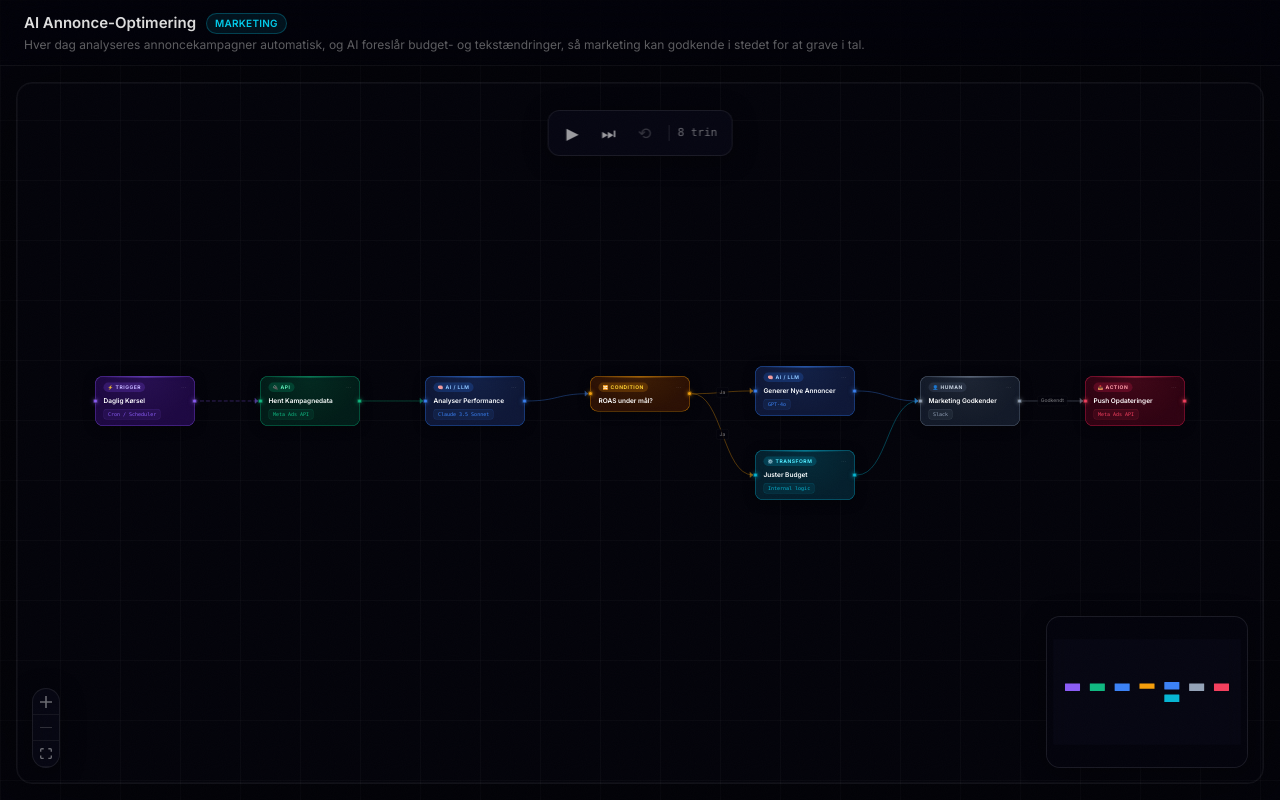
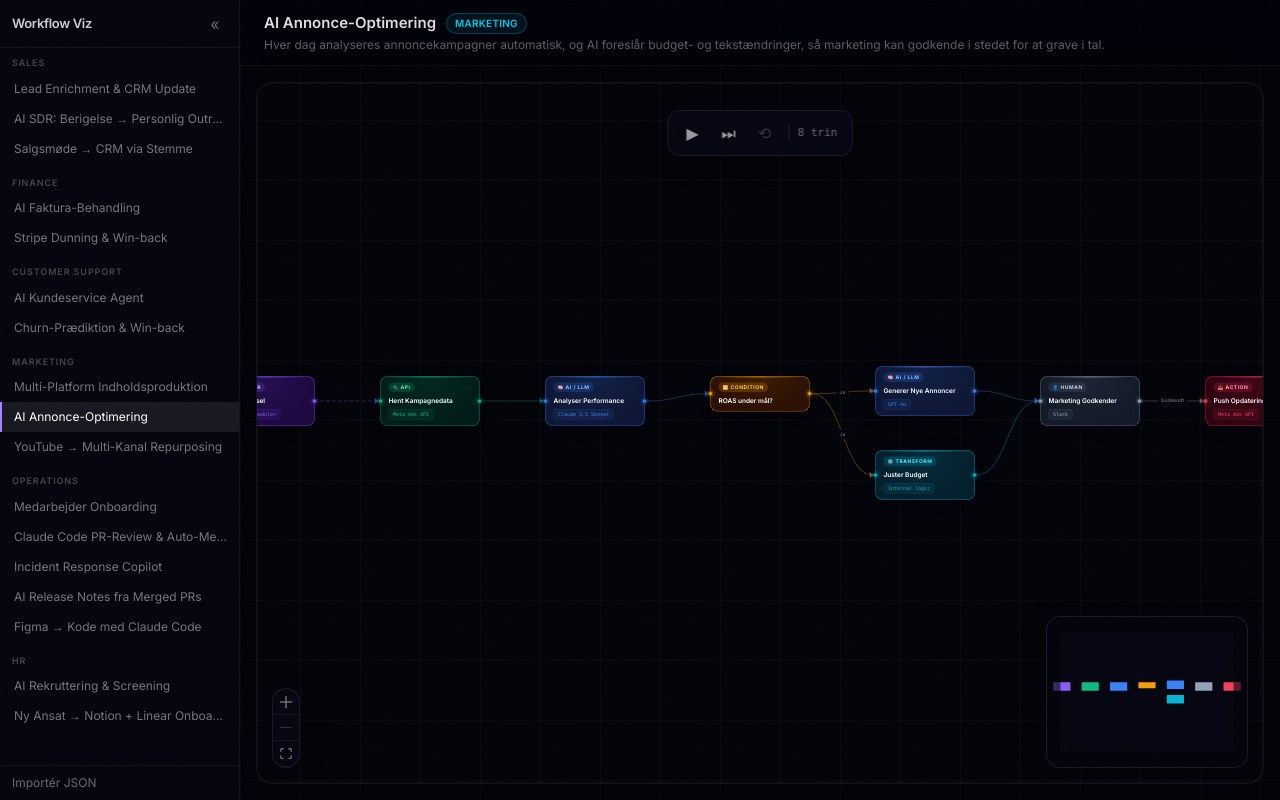
Before and after one commit to Landsvig1/workflow-viz, a Next.js app: page /workflow/ad-optimization in a window 1280 px wide. Built offline with nearby package versions, Linux system fonts and the light colour scheme.

Commit message:
refactor: add app-shell layout and collapsible workflow rail

```diff
--- /dev/null
+++ b/src/app/(app)/layout.tsx
@@ -0,0 +1,21 @@
+import { workflows, FEATURED_WORKFLOW_ID } from "@/data";
+import { Rail, type RailItem } from "@/components/Rail";
+
+export default function AppLayout({
+  children,
+}: {
+  children: React.ReactNode;
+}) {
+  const items: RailItem[] = workflows.map((w) => ({
+    id: w.id,
+    title: w.title,
+    category: w.category,
+  }));
+
+  return (
+    <div className="h-screen flex bg-[#03030a] bg-grid overflow-hidden">
+      <Rail items={items} featuredId={FEATURED_WORKFLOW_ID} />
+      <main className="flex-1 min-w-0 overflow-auto">{children}</main>
+    </div>
+  );
+}
--- a/src/app/workflow/[id]/WorkflowDetailClient.tsx
+++ b/src/app/(app)/workflow/[id]/WorkflowDetailClient.tsx
@@ -9,7 +9,7 @@ interface WorkflowDetailClientProps {
 
 export function WorkflowDetailClient({ workflow }: WorkflowDetailClientProps) {
   return (
-    <div className="h-screen bg-[#03030a] bg-grid">
+    <div className="h-full">
       <WorkflowStage workflow={workflow} />
     </div>
   );
--- /dev/null
+++ b/src/components/Rail.tsx
@@ -0,0 +1,142 @@
+"use client";
+
+import { useEffect, useState } from "react";
+import Link from "next/link";
+import { usePathname } from "next/navigation";
+import type { WorkflowCategory } from "@/types/workflow";
+import { CATEGORY_LABELS } from "@/lib/node-config";
+import clsx from "clsx";
+
+export interface RailItem {
+  id: string;
+  title: string;
+  category: WorkflowCategory;
+}
+
+const STORAGE_KEY = "wv-rail-collapsed";
+
+function groupByCategory(items: RailItem[]) {
+  const groups: { category: WorkflowCategory; items: RailItem[] }[] = [];
+  for (const item of items) {
+    let g = groups.find((x) => x.category === item.category);
+    if (!g) {
+      g = { category: item.category, items: [] };
+      groups.push(g);
+    }
+    g.items.push(item);
+  }
+  return groups;
+}
+
+/**
+ * Slim, collapsible navigation rail. The only way to move between workflows.
+ * Active item is derived from the URL (treating "/" as the featured workflow).
+ * Collapse state is persisted to localStorage, read after mount to avoid a
+ * hydration mismatch (default expanded on both server and first client render).
+ */
+export function Rail({
+  items,
+  featuredId,
+}: {
+  items: RailItem[];
+  featuredId: string;
+}) {
+  const pathname = usePathname();
+  const [collapsed, setCollapsed] = useState(false);
+
+  useEffect(() => {
+    try {
+      if (localStorage.getItem(STORAGE_KEY) === "1") setCollapsed(true);
+    } catch {
+      /* ignore */
+    }
+  }, []);
+
+  function toggle() {
+    setCollapsed((c) => {
+      const next = !c;
+      try {
+        localStorage.setItem(STORAGE_KEY, next ? "1" : "0");
+      } catch {
+        /* ignore */
+      }
+      return next;
+    });
+  }
+
+  const match = pathname?.match(/^\/workflow\/(.+)$/);
+  const activeId = match ? match[1] : pathname === "/" ? featuredId : null;
+  const groups = groupByCategory(items);
+
+  return (
+    <aside
+      className={clsx(
+        "shrink-0 h-full border-r border-white/6 bg-[#050510]/80 backdrop-blur-xl flex flex-col transition-[width] duration-200",
+        collapsed ? "w-12" : "w-60"
+      )}
+    >
+      <div className="flex items-center justify-between h-12 px-3 border-b border-white/6 shrink-0">
+        {!collapsed && (
+          <Link
+            href="/"
+            className="text-white/80 font-semibold text-[13px] tracking-tight truncate"
+          >
+            Workflow Viz
+          </Link>
+        )}
+        <button
+          onClick={toggle}
+          aria-label={collapsed ? "Udvid menu" : "Skjul menu"}
+          className="text-white/40 hover:text-white/80 transition-colors w-6 h-6 rounded-md hover:bg-white/8 shrink-0"
+        >
+          {collapsed ? "»" : "«"}
+        </button>
+      </div>
+
+      {!collapsed && (
+        <nav className="flex-1 overflow-y-auto py-2">
+          {groups.map((g) => (
+            <div key={g.category} className="mb-3">
+              <p className="px-3 mb-1 text-[9px] uppercase tracking-widest text-white/25 font-semibold">
+                {CATEGORY_LABELS[g.category]}
+              </p>
+              {g.items.map((item) => {
+                const active = item.id === activeId;
+                const href = item.id === featuredId ? "/" : `/workflow/${item.id}`;
+                return (
+                  <Link
+                    key={item.id}
+                    href={href}
+                    aria-current={active ? "page" : undefined}
+                    className={clsx(
+                      "block px-3 py-1.5 text-[12px] truncate transition-colors border-l-2",
+                      active
+                        ? "bg-white/8 text-white border-violet-400"
+                        : "text-white/45 hover:text-white/80 hover:bg-white/4 border-transparent"
+                    )}
+                  >
+                    {item.title}
+                  </Link>
+                );
+              })}
+            </div>
+          ))}
+        </nav>
+      )}
+
+      {collapsed && <div className="flex-1" />}
+
+      <div className="border-t border-white/6 p-2 shrink-0">
+        <Link
+          href="/import"
+          className={clsx(
+            "block text-[12px] text-white/40 hover:text-white/80 transition-colors",
+            collapsed ? "text-center" : "px-1"
+          )}
+        >
+          {collapsed ? "↘" : "Importér JSON"}
+        </Link>
+      </div>
+    </aside>
+  );
+}
--- a/src/data/index.ts
+++ b/src/data/index.ts
@@ -52,6 +52,9 @@ for (const wf of authored) {
 
 export const workflows: Workflow[] = authored;
 
+/** The workflow shown on the landing page. Change this one line to re-feature. */
+export const FEATURED_WORKFLOW_ID = "figma-to-code";
+
 export function getWorkflow(id: string): Workflow | undefined {
   return workflows.find((w) => w.id === id);
 }
```
Also changed, not shown: src/app/(app)/page.tsx (renamed from src/app/page.tsx), src/app/(app)/workflow/[id]/page.tsx (renamed from src/app/workflow/[id]/page.tsx), 1 other file (tests, documents, lock files or other folders).
